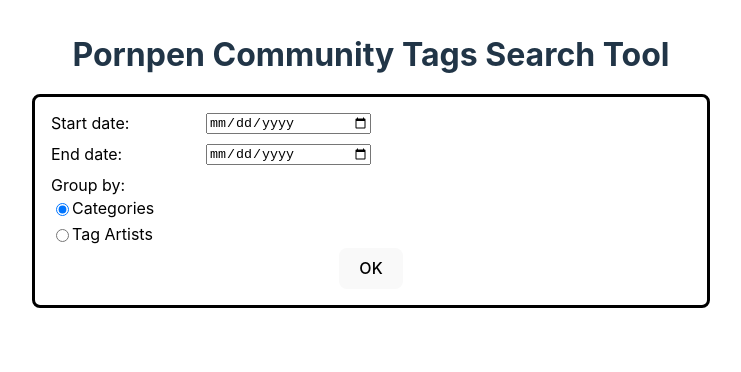
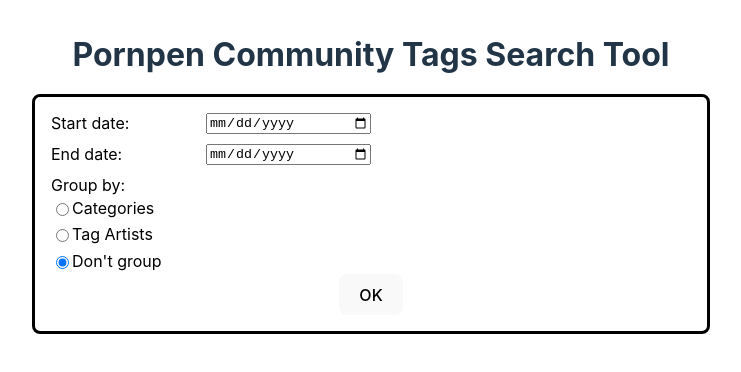
Before and after one commit to bobdenaar/pptags-search, a React (Vite) app: page / in a window 1280 px wide. Both pictures are taken after a click on the button "Show search controls". Shown: the top 372 px of the page, without its empty margins (269-1010 px from the left). Built offline with nearby package versions, Linux system fonts and the light colour scheme; no server answers.

Commit message:
allow user to not group tags

```diff
--- a/src/components/ControlledList.jsx
+++ b/src/components/ControlledList.jsx
@@ -7,7 +7,7 @@
 
 export function ControlledList({ tags, isLoading }) {
   const { datesQuery, setDatesQuery, initialDates } = useDates(tags);
-  const [displayedGroup, setDisplayedGroup] = useState("category");
+  const [displayedGroup, setDisplayedGroup] = useState("none");
 
   return (
     <>
--- a/src/components/GroupControls.jsx
+++ b/src/components/GroupControls.jsx
@@ -27,6 +27,17 @@
         />
         Tag Artists
       </label>
+      <label htmlFor="group-none">
+        <input
+          type="radio"
+          name="group"
+          id="group-none"
+          value="none"
+          checked={displayedGroup === "none"}
+          onChange={() => onGroupChange("none")}
+        />
+        Don't group
+      </label>
     </div>
   );
 }
--- a/src/components/TagsList.jsx
+++ b/src/components/TagsList.jsx
@@ -32,6 +32,8 @@
 // returns a list of tag groups sorted alphabetically
 
 function makeGroupLists(tags, groupName) {
+  if (groupName === "none") return <TagsGroup groupName={"All tags"} tags={tags} />;
+
   const tagsMap = new Map();
   for (const tag of tags) {
     tagsMap.set(tag.id, tag);
```
